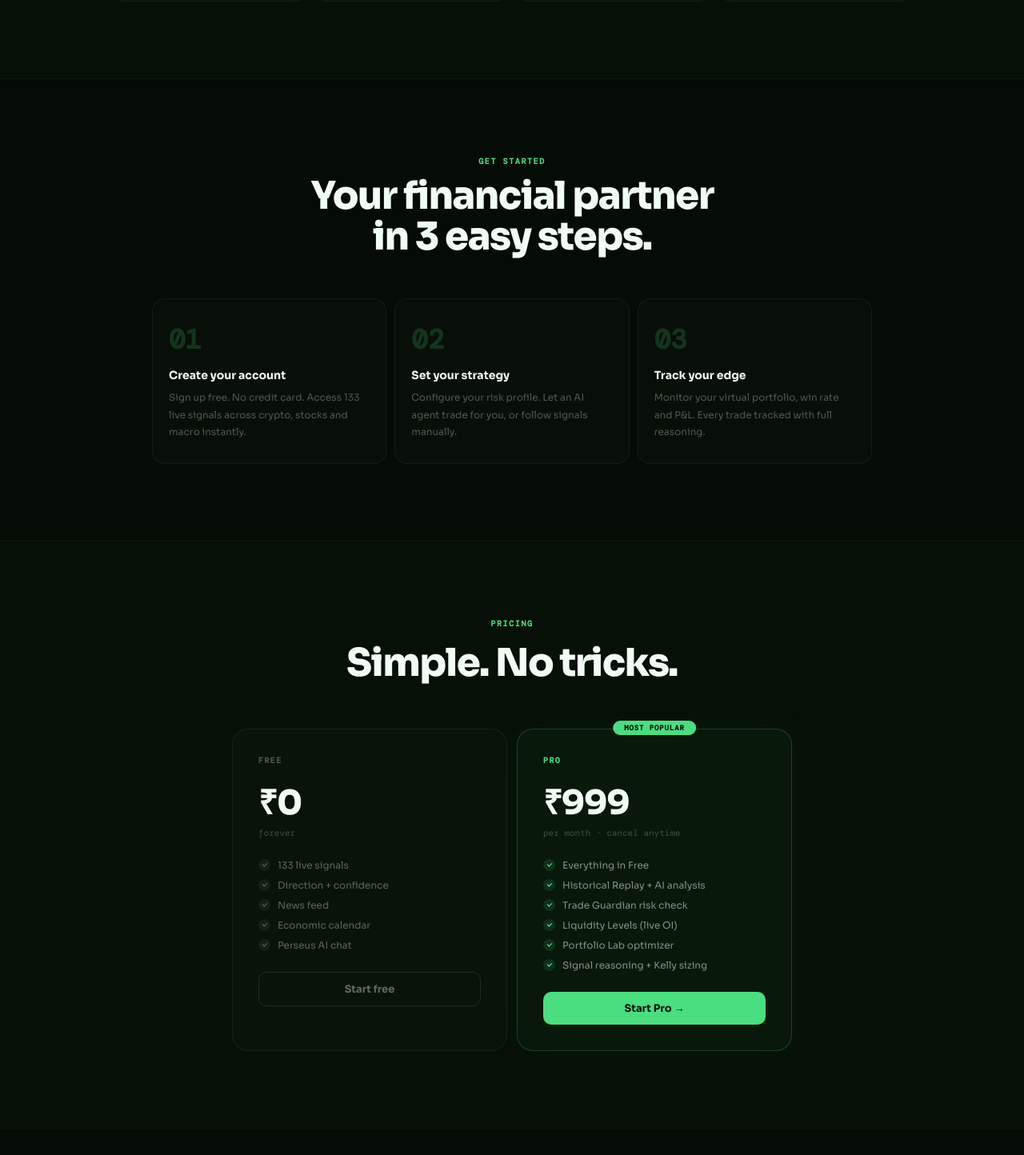
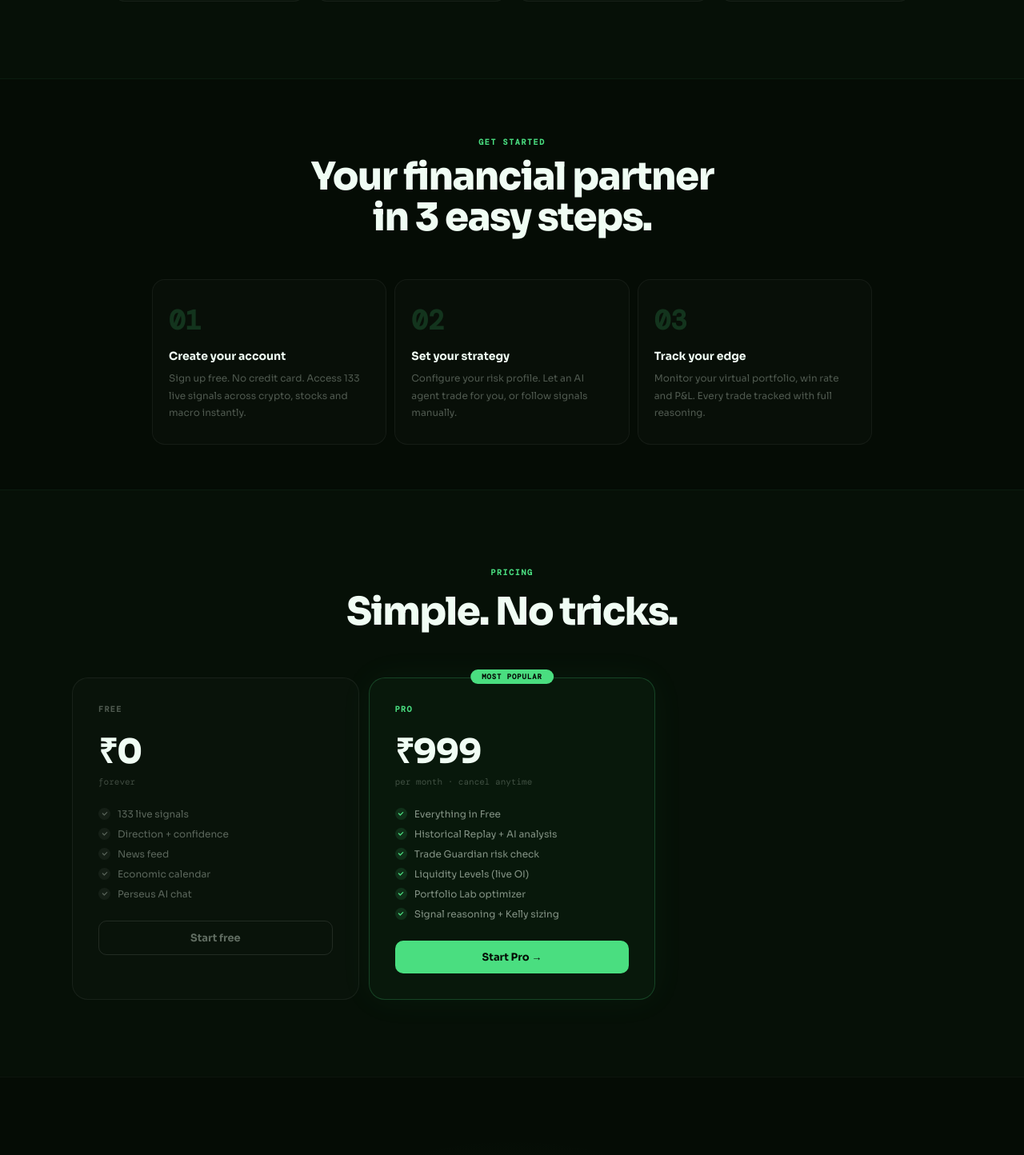
Before and after one commit to MaverickTushar007/quantsignal-web, a Next.js app: page /landing in a window 1280 px wide. Shown: the part 2065-3509 px from the top of the page at 80% size. Built offline with nearby package versions, Linux system fonts and the light colour scheme.

Commit message:
feat: add Institutional tier to landing pricing, fix steps gap

```diff
--- a/app/landing/page.tsx
+++ b/app/landing/page.tsx
@@ -266,7 +266,7 @@ export default function Landing() {
       </section>
 
       {/* HOW IT WORKS */}
-      <section style={{padding:"96px 40px"}}>
+      <section style={{padding:"72px 40px 56px"}}>
         <div style={{maxWidth:900,margin:"0 auto"}}>
           <div style={{textAlign:"center",marginBottom:52}}>
             <div style={{fontSize:10,fontWeight:700,color:"#4ade80",letterSpacing:".16em",fontFamily:"DM Mono,monospace",marginBottom:12}}>GET STARTED</div>
@@ -286,12 +286,12 @@ export default function Landing() {
 
       {/* PRICING */}
       <section id="pricing" style={{padding:"96px 40px",background:"rgba(74,222,128,.014)",borderTop:"1px solid rgba(74,222,128,.06)"}}>
-        <div style={{maxWidth:700,margin:"0 auto"}}>
+        <div style={{maxWidth:1100,margin:"0 auto"}}>
           <div style={{textAlign:"center",marginBottom:52}}>
             <div style={{fontSize:10,fontWeight:700,color:"#4ade80",letterSpacing:".16em",fontFamily:"DM Mono,monospace",marginBottom:12}}>PRICING</div>
             <h2 style={{fontSize:48,fontWeight:900,letterSpacing:"-1.5px",color:"#f0fdf4"}}>Simple. No tricks.</h2>
           </div>
-          <div className="pg" style={{display:"grid",gridTemplateColumns:"1fr 1fr",gap:12}}>
+          <div className="pg" style={{display:"grid",gridTemplateColumns:"1fr 1fr 1fr",gap:12}}>
             <div style={{background:"rgba(255,255,255,.015)",border:"1px solid rgba(255,255,255,.06)",borderRadius:20,padding:32}}>
               <div style={{fontSize:10,fontWeight:700,color:"rgba(226,240,226,.32)",letterSpacing:".14em",fontFamily:"DM Mono,monospace",marginBottom:16}}>FREE</div>
               <div style={{fontSize:42,fontWeight:900,color:"#f0fdf4",letterSpacing:"-1px",marginBottom:4}}>₹0</div>
```
